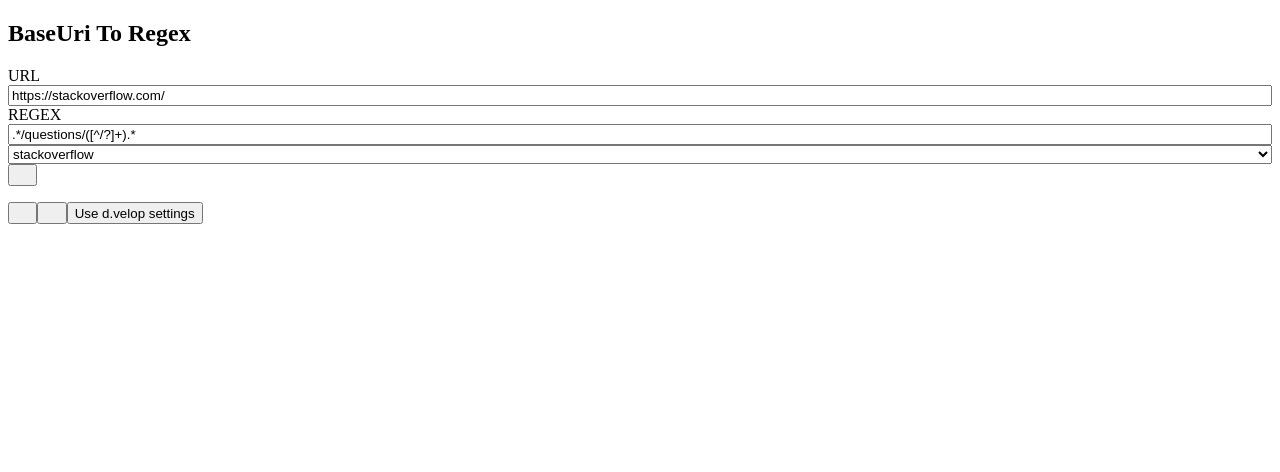
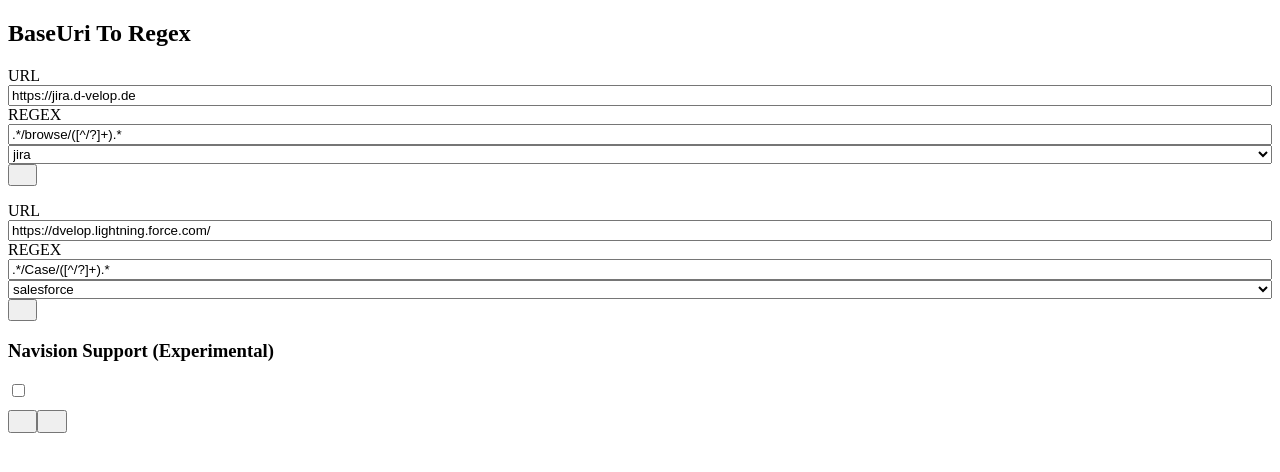
Before and after one commit to boba2fett/clocktrack, a Svelte app: page / in a window 1280 px wide. Shown: the top 472 px of the page. Built offline with nearby package versions, Linux system fonts and the light colour scheme; some icons are missing; the HTML template or start-up script is replaced by a standard one.

Commit message:
More Enhancements + experimental navision support

```diff
--- a/src/Options.svelte
+++ b/src/Options.svelte
@@ -19,16 +19,32 @@
         },
     ];
 
-    const defaultUrlRule = [{
-        baseUri: "https://stackoverflow.com/",
-        regex: predefineds.find(x => x.name === "stackoverflow").regex
-    }];
+    const defaultUrlRule = [
+        {
+            type: "DL21-05299",
+            baseUri: "https://jira.d-velop.de",
+            regex: ".*/browse/([^/\?]+).*"
+        },
+        {
+            type: "DL21-05301",
+            baseUri: "https://dvelop.lightning.force.com/",
+            regex: ".*/Case/([^/\?]+).*"
+        }
+    ];
 
 	let settings: Settings;
     async function getSettings() {
         settings = await browser.storage.local.get() as any as Settings;
         if (!settings.urlRules) {
             settings.urlRules = defaultUrlRule;
+        }
+        if (!settings.fallbackType)
+        {
+            settings.fallbackType = "DL21-05303";
+        }
+        if (!settings.navisionSupport)
+        {
+            settings.navisionSupport = false;
         }
     };
     getSettings();
@@ -38,25 +54,11 @@
         await getSettings();
 	}
 
-    async function setDvSettings() {
-        settings.urlRules = [
-            {
-                baseUri: "https://jira.d-velop.de",
-                regex: predefineds.find(x => x.name === "jira").regex
-            },
-            {
-                baseUri: "https://dvelop.lightning.force.com/",
-                regex: predefineds.find(x => x.name === "salesforce").regex
-            }
-        ];
-		browser.storage.local.set(settings as any as browser.storage.StorageObject);
-        await getSettings();
-	}
-
     function addSetting() {
 		settings.urlRules = settings.urlRules.concat({
             baseUri: "",
             regex: "",
+            type: ""
         });
 	}
 
@@ -65,12 +67,16 @@
         settings.urlRules = settings.urlRules;
 	}
 </script>
-
+{#if settings}
     <h2>BaseUri To Regex</h2>
 
     {#if settings?.urlRules}
         {#each settings.urlRules as urlRule, index}
             <div class="urlregex">
+                {#if settings.navisionSupport}
+                    <label for={"type_" + index}>TYPE</label>
+                    <input id={"type_" + index} bind:value={urlRule.type}>
+                {/if}
                 <label for={"url_" + index}>URL</label>
                 <input id={"url_" + index} bind:value={urlRule.baseUri}>
                 <label for={"regex_" + index}>REGEX</label>
@@ -90,15 +96,27 @@
         {/each}
     {/if}
 
+    {#if settings.navisionSupport}
+        <h2>Fallback Type</h2>
+        <input bind:value={settings.fallbackType}>
+    {/if}
+
+    <h3>Navision Support (Experimental)</h3>
+    <input type="checkbox" class="navision" bind:checked={settings.navisionSupport} />
+
     <div class="buttons">
         <button on:click={addSetting}><Plus /></button>
         <button on:click={setSettings}><ContentSave /></button>
-    <button on:click={setDvSettings}>Use d.velop settings</button>
     </div>
-
+{/if}
 <style>
     .buttons {
         display: flex;
+    }
+
+    .navision {
+        align-self: start;
+        margin-bottom: 1em;
     }
 
     .urlregex {
--- a/src/Popup.svelte
+++ b/src/Popup.svelte
@@ -4,15 +4,24 @@
     import Play from "svelte-material-icons/Play.svelte";
     import Delete from "svelte-material-icons/Delete.svelte";
     import ContentCopy from "svelte-material-icons/ContentCopy.svelte";
+    import KeyboardReturn from "svelte-material-icons/KeyboardReturn.svelte";
 	import type { Settings, TimeRecord } from "./global";
     import Time from "./Time.svelte";
     import { onMount } from 'svelte';
     import TimeSum from "./TimeSum.svelte";
 
-    const defaultUrlRule = [{
-        baseUri: "https://stackoverflow.com/",
-        regex: ".*\/questions\/([^/]+).*"
-    }];
+    const defaultUrlRule = [
+        {
+            type: "DL21-05299",
+            baseUri: "https://jira.d-velop.de",
+            regex: ".*/browse/([^/\?]+).*"
+        },
+        {
+            type: "DL21-05301",
+            baseUri: "https://dvelop.lightning.force.com/",
+            regex: ".*/Case/([^/\?]+).*"
+        }
+    ];
 
     let settings: Settings;
     async function getSettings(): Promise<void> {
@@ -28,8 +37,9 @@
     getSettings();
 
     async function addTask(task: string): Promise<void> {
+        let type = settings.fallbackType;
         if (!task) {
-            task = await executeScript();
+            [task, type] = await getUrlMatch();
         }
         if (!task) {
             return;
@@ -43,6 +53,7 @@
             timeSeconds: 0,
             lastStartTime: new Date(),
             lastEndTime: null,
+            type: type
         }]);
         await browser.storage.local.set(settings as any as browser.storage.StorageObject);
         taskName = "";
@@ -68,13 +79,31 @@
         await browser.storage.local.set(settings as any as browser.storage.StorageObject);
 	}
 
-	async function executeScript(): Promise<string> {
-		const tabs = await browser.tabs.query({active: true, currentWindow: true});
-        if (tabs.length === 0) {
-            console.log("No active tab to use.");
-        }
+    async function toNavision(index: number): Promise<void> {
+        const timeRecord = settings.timeRecordings[index];
+        const timeSeconds = timeRecord.timeSeconds + (timeRecord.lastEndTime ? 0 : (new Date().getTime() - timeRecord.lastStartTime.getTime()) / 1000);
+        const hours = Math.floor(timeSeconds / 360) / 10;
+
+        await executeScript(`
+            let tableRows = document.querySelectorAll("tr[role='row']");
+            let tableRow = tableRows[tableRows.length - 1];
+
+            let inputs = tableRow.querySelectorAll("input");
+            inputs[0].value = "${timeRecord.type}";
+            inputs[4].value = "${hours.toLocaleString()}";
+            inputs[5].value = "${timeRecord.task}";
+        `);
+    }
+
+    async function executeScript(code: string): Promise<any>
+    {
+        const tabs = await browser.tabs.query({active: true, currentWindow: true});
 		const tab = tabs[0];
-		const result = await browser.tabs.executeScript(tab.id ,{code: "window.location.href;"});
+        return await browser.tabs.executeScript(tab.id ,{code: code});
+    }
+
+	async function getUrlMatch(): Promise<[string, string]> {
+		const result = await executeScript("window.location.href;");
 		let url = result[0] as any as string;
         if (!url)
         {
@@ -88,7 +117,7 @@
         const urlRegex = new RegExp(urlRules[0].regex);
         const matches = url.match(urlRegex);
         if (matches?.length > 1) {
-            return matches[1];
+            return [matches[1], urlRules[0].type];
         }
         return null;
     }
@@ -124,6 +153,9 @@
                     <span class="description">{timeRecording.task}</span>
                     <span class="spacer"></span>
                     <button class="first" on:click={() => navigator.clipboard.writeText(timeRecording.task)}><ContentCopy /></button>
+                    {#if settings.navisionSupport}
+                        <button class="first" on:click={() => toNavision(index)}><KeyboardReturn /></button>
+                    {/if}
                     <span><Time {timeRecording}/></span>
                     <button class="last" on:click="{() => removeTask(index)}"><Delete /></button>
                 </div>
--- a/src/global.d.ts
+++ b/src/global.d.ts
@@ -3,6 +3,8 @@
 export interface Settings {
     urlRules: UrlRule[],
     timeRecordings: TimeRecord[],
+    navisionSupport: boolean,
+    fallbackType: string,
 }
 
 export interface TimeRecord {
@@ -10,14 +12,16 @@
     lastEndTime: Date,
     timeSeconds: number,
     task: string,
+    type: string,
 }
 
 export interface UrlRule {
     baseUri: string,
     regex: string,
+    type: string,
 }
 
 export interface Predefined {
     name: string,
-    regex: string,
+    regex: string
 }
```
Lines whose indentation alone changed are shown as unchanged.
